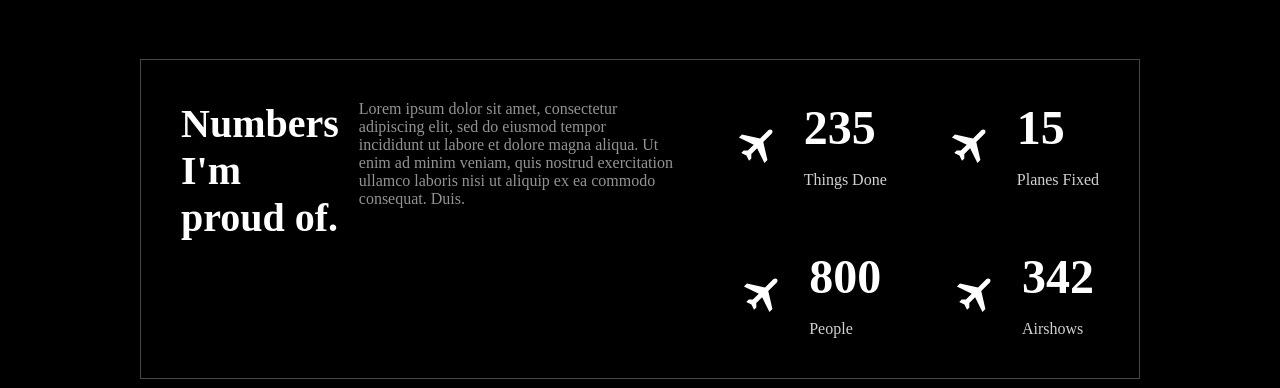
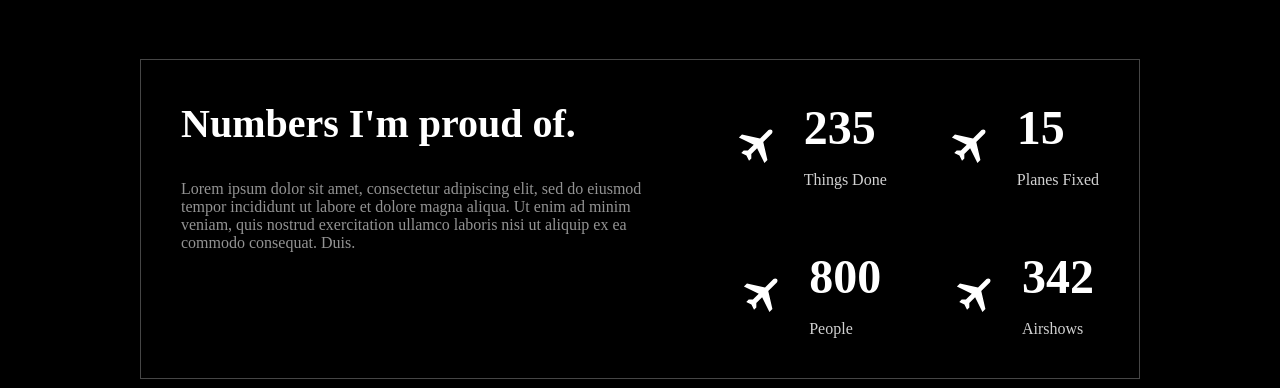
Before and after one commit to natbates/Samuels-Website, a React (Create React App) app: page / in a window 1280 px wide. Shown: the part 2188-2576 px from the top of the page. Built offline with nearby package versions, Linux system fonts and the light colour scheme; no server answers; a web font is replaced by a local one.

Commit message:
stats container fix

```diff
--- a/src/components/sections/Statistics.jsx
+++ b/src/components/sections/Statistics.jsx
@@ -4,8 +4,10 @@ const StatisticsSection = () =>
 {
     return (
         <div id = "statistics" className = "home-section">
-            <h2>Numbers I'm proud of.</h2>
-            <p className="about-text">Lorem ipsum dolor sit amet, consectetur adipiscing elit, sed do eiusmod tempor incididunt ut labore et dolore magna aliqua. Ut enim ad minim veniam, quis nostrud exercitation ullamco laboris nisi ut aliquip ex ea commodo consequat. Duis.</p>
+            <div className="about-text-container">
+                <h2>Numbers I'm proud of.</h2>
+                <p className="about-text">Lorem ipsum dolor sit amet, consectetur adipiscing elit, sed do eiusmod tempor incididunt ut labore et dolore magna aliqua. Ut enim ad minim veniam, quis nostrud exercitation ullamco laboris nisi ut aliquip ex ea commodo consequat. Duis.</p>
+            </div>
             <div className="shuttleworth-stats-container">
                 <div className="stats-container">
                     <img src = "svgs/plane.svg"></img>
```
